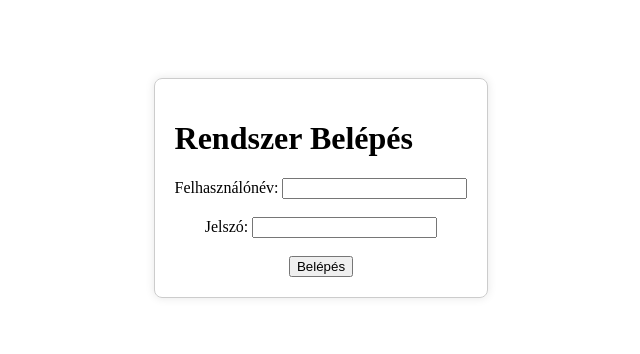
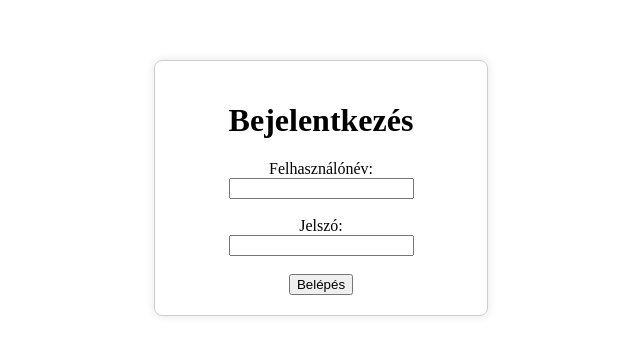
Before and after one commit to HMarci15/Redmine23, a plain HTML site: page Kliens/login.html in a window 1280 px wide. Shown: the part 212-566 px from the top of the page, without its empty margins (319-959 px from the left). Drawn offline with Linux system fonts and the light colour scheme.

Commit message:
Update login.html

```diff
--- a/Kliens/login.html
+++ b/Kliens/login.html
@@ -22,11 +22,19 @@
         #loginForm {
             text-align: center;
         }
+        #loginForm label{
+            display: inline-block;
+            width: 100%;
+            text-align: center;
+        }
+        h1{
+            text-align: center;
+        }
     </style>
 </head>
 <body>
     <div class="container">
-        <h1>Rendszer Belépés</h1>
+        <h1>Bejelentkezés</h1>
         <form id="loginForm">
             <label for="username">Felhasználónév:</label>
             <input type="text" id="username" name="username" required><br><br>
```
